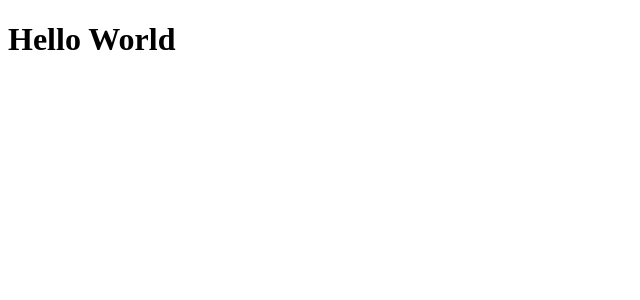
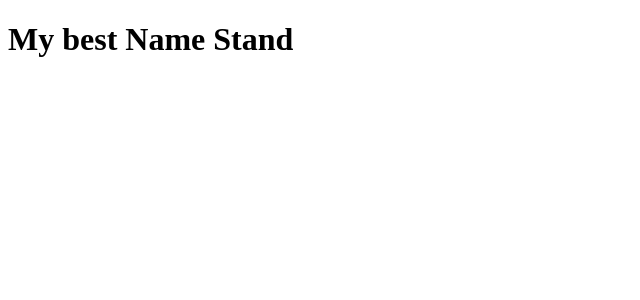
Before and after one commit to Barnab1/Full-Stack-Open, a React (Vite) app in the folder introdemo/: page / in a window 1280 px wide. Shown: the top 300 px of the page, without its empty margins (0-640 px from the left). Built offline with nearby package versions, Linux system fonts and the light colour scheme.

Commit message:
small fixes

```diff
--- a/introdemo/src/App.jsx
+++ b/introdemo/src/App.jsx
@@ -1,7 +1,17 @@
-const App = ()=> {
+const Hello = (props) =>{
+  console.log("From Hello Component");
   return (
     <div>
-      <h1>Hello World</h1>
+      <p>Hello {props.name} and all the best for your  {props.age} birthday </p>
+    </div>
+  )
+}
+
+const App = ()=> {
+
+  return (
+    <div>
+      <h1>My best Name Stand</h1>
     </div>
   )
 }
```
Also changed, not shown: 1 other file (tests, documents, lock files or other folders).
